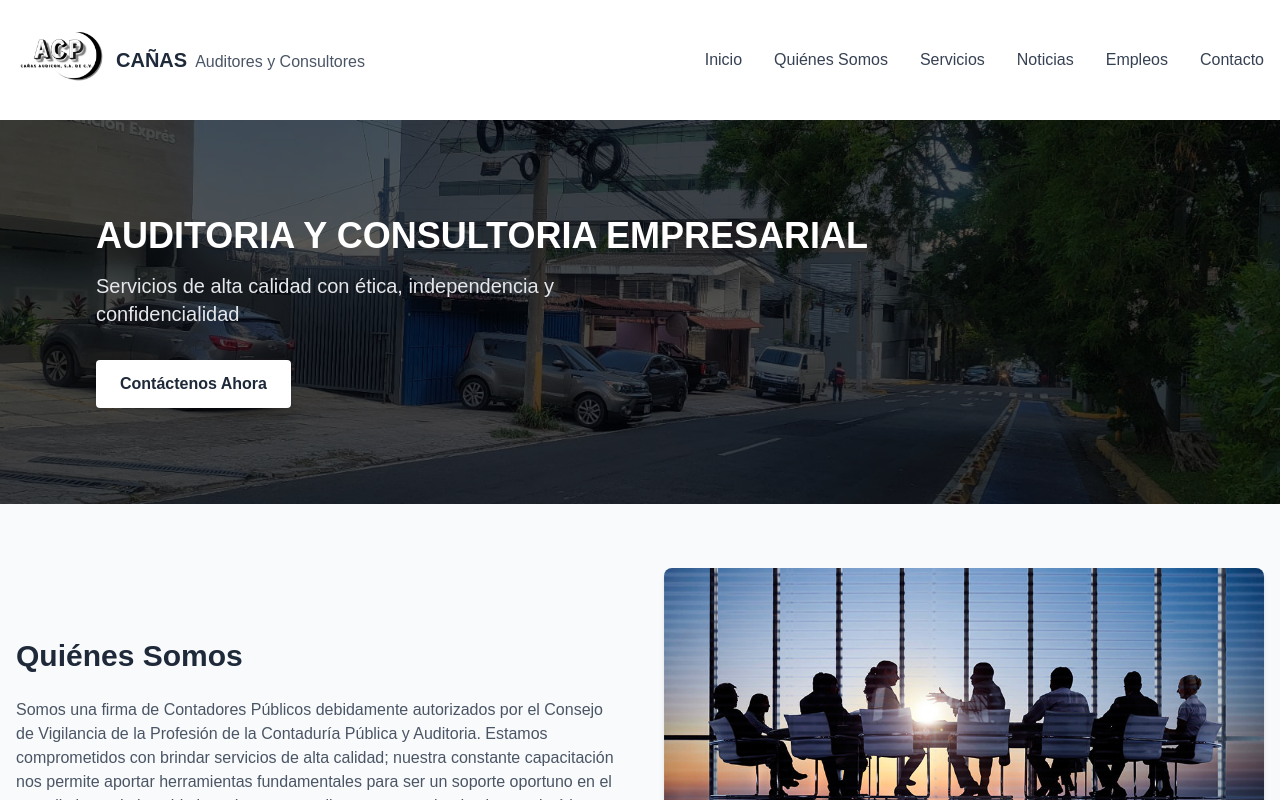
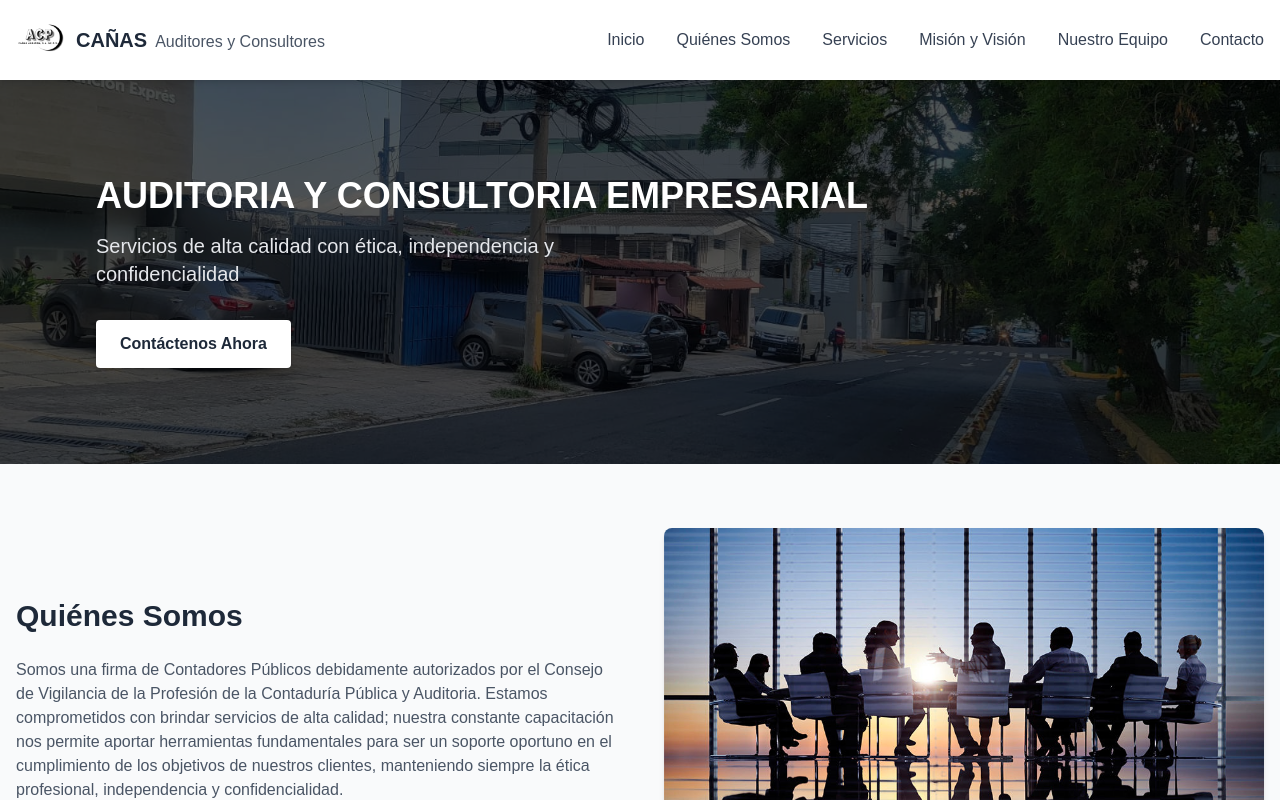
Before and after one commit to renderos1-1/acp_website, a Next.js app: page / in a window 1280 px wide. Shown: the top 800 px of the page. Built offline with nearby package versions, Linux system fonts and the light colour scheme.

Commit message:
Scrollable items

```diff
--- a/src/app/page.tsx
+++ b/src/app/page.tsx
@@ -12,13 +12,12 @@ const HomePage = () => {
     return (
         <Layout>
             {/* Hero Section */}
+            <div id="home">
                 <Hero />
-
-        {/* Service Cards Section */}
-
+            </div>
 
             {/* About Us Section */}
-          <section className="py-16 bg-gray-50">
+            <section id="about" className="py-16 bg-gray-50">
                 <div className="container mx-auto px-4">
                     <div className="grid grid-cols-1 md:grid-cols-2 gap-12 items-center">
                         <div>
@@ -50,15 +49,23 @@ const HomePage = () => {
             </section>
 
             {/* Services Section */}
+            <div id="services">
                 <ServicesSection />
+            </div>
 
             {/* Mission and Vision Section */}
+            <div id="mission-vision">
                 <MissionVisionSection />
+            </div>
 
             {/* Experts Section */}
+            <div id="experts">
                 <ExpertsSection />
+            </div>
 
-
+            {/* Contact Section - The footer will be rendered by the Layout component,
+            so we add an empty div with the ID that our Header can scroll to */}
+            <div id="contact"></div>
         </Layout>
     );
 };
--- a/src/components/layout/Header.tsx
+++ b/src/components/layout/Header.tsx
@@ -1,7 +1,6 @@
 "use client";
 
 import React, { useState } from 'react';
-import Link from 'next/link';
 import { FaBars, FaTimes } from 'react-icons/fa';
 
 const Header: React.FC = () => {
@@ -11,49 +10,81 @@ const Header: React.FC = () => {
         setMobileMenuOpen(!mobileMenuOpen);
     };
 
+    const scrollToSection = (sectionId: string) => {
+        const section = document.getElementById(sectionId);
+        if (section) {
+            // Close mobile menu if open
+            if (mobileMenuOpen) {
+                setMobileMenuOpen(false);
+            }
+
+            // Scroll to the section
+            section.scrollIntoView({ behavior: 'smooth' });
+        }
+    };
+
     return (
-        <header className="bg-white shadow-md">
+        <header className="bg-white shadow-md sticky top-0 z-50">
             <div className="container mx-auto px-4">
                 <div className="flex justify-between items-center py-4">
                     {/* Logo */}
-                    <Link href="/">
-                        <div className="flex items-center cursor-pointer">
+                    <div
+                        onClick={() => scrollToSection('home')}
+                        className="flex items-center cursor-pointer"
+                    >
                         {/* Logo Image */}
-                            <div className="relative h-22 w-auto mr-3">
+                        <div className="relative h-12 w-auto mr-3">
                             <img
                                 src="/images/logo/logo-acp.png"
                                 alt="CAÑAS Auditores y Consultores Logo"
                                 className="h-full w-auto object-contain"
                             />
                         </div>
-                            {/* Optional: you can keep or remove the text next to the logo */}
+                        {/* Text next to logo */}
                         <div>
                             <span className="text-xl font-bold text-gray-800">CAÑAS</span>
                             <span className="ml-2 text-base text-gray-600">Auditores y Consultores</span>
                         </div>
                     </div>
-                    </Link>
 
                     {/* Desktop Navigation */}
                     <nav className="hidden md:flex space-x-8">
-                        <Link href="/" className="text-gray-700 hover:text-gray-900 font-medium">
+                        <button
+                            onClick={() => scrollToSection('home')}
+                            className="text-gray-700 hover:text-gray-900 font-medium"
+                        >
                             Inicio
-                        </Link>
-                        <Link href="/quienes-somos" className="text-gray-700 hover:text-gray-900 font-medium">
+                        </button>
+                        <button
+                            onClick={() => scrollToSection('about')}
+                            className="text-gray-700 hover:text-gray-900 font-medium"
+                        >
                             Quiénes Somos
-                        </Link>
-                        <Link href="/servicios" className="text-gray-700 hover:text-gray-900 font-medium">
+                        </button>
+                        <button
+                            onClick={() => scrollToSection('services')}
+                            className="text-gray-700 hover:text-gray-900 font-medium"
+                        >
                             Servicios
-                        </Link>
-                        <Link href="/noticias" className="text-gray-700 hover:text-gray-900 font-medium">
-                            Noticias
-                        </Link>
-                        <Link href="/empleos" className="text-gray-700 hover:text-gray-900 font-medium">
-                            Empleos
-                        </Link>
-                        <Link href="/contacto" className="text-gray-700 hover:text-gray-900 font-medium">
+                        </button>
+                        <button
+                            onClick={() => scrollToSection('mission-vision')}
+                            className="text-gray-700 hover:text-gray-900 font-medium"
+                        >
+                            Misión y Visión
+                        </button>
+                        <button
+                            onClick={() => scrollToSection('experts')}
+                            className="text-gray-700 hover:text-gray-900 font-medium"
+                        >
+                            Nuestro Equipo
+                        </button>
+                        <button
+                            onClick={() => scrollToSection('contact')}
+                            className="text-gray-700 hover:text-gray-900 font-medium"
+                        >
                             Contacto
-                        </Link>
+                        </button>
                     </nav>
 
                     {/* Mobile menu button */}
@@ -73,24 +104,42 @@ const Header: React.FC = () => {
                 <div className="md:hidden bg-white border-t border-gray-200">
                     <div className="container mx-auto px-4 py-3">
                         <nav className="flex flex-col space-y-3">
-                            <Link href="/" className="text-gray-700 hover:text-gray-900 py-2 font-medium">
+                            <button
+                                onClick={() => scrollToSection('home')}
+                                className="text-left text-gray-700 hover:text-gray-900 py-2 font-medium"
+                            >
                                 Inicio
-                            </Link>
-                            <Link href="/quienes-somos" className="text-gray-700 hover:text-gray-900 py-2 font-medium">
+                            </button>
+                            <button
+                                onClick={() => scrollToSection('about')}
+                                className="text-left text-gray-700 hover:text-gray-900 py-2 font-medium"
+                            >
                                 Quiénes Somos
-                            </Link>
-                            <Link href="/servicios" className="text-gray-700 hover:text-gray-900 py-2 font-medium">
+                            </button>
+                            <button
+                                onClick={() => scrollToSection('services')}
+                                className="text-left text-gray-700 hover:text-gray-900 py-2 font-medium"
+                            >
                                 Servicios
-                            </Link>
-                            <Link href="/noticias" className="text-gray-700 hover:text-gray-900 py-2 font-medium">
-                                Noticias
-                            </Link>
-                            <Link href="/empleos" className="text-gray-700 hover:text-gray-900 py-2 font-medium">
-                                Empleos
-                            </Link>
-                            <Link href="/contacto" className="text-gray-700 hover:text-gray-900 py-2 font-medium">
+                            </button>
+                            <button
+                                onClick={() => scrollToSection('mission-vision')}
+                                className="text-left text-gray-700 hover:text-gray-900 py-2 font-medium"
+                            >
+                                Misión y Visión
+                            </button>
+                            <button
+                                onClick={() => scrollToSection('experts')}
+                                className="text-left text-gray-700 hover:text-gray-900 py-2 font-medium"
+                            >
+                                Nuestro Equipo
+                            </button>
+                            <button
+                                onClick={() => scrollToSection('contact')}
+                                className="text-left text-gray-700 hover:text-gray-900 py-2 font-medium"
+                            >
                                 Contacto
-                            </Link>
+                            </button>
                         </nav>
                     </div>
                 </div>
```
Lines whose indentation alone changed are shown as unchanged.
